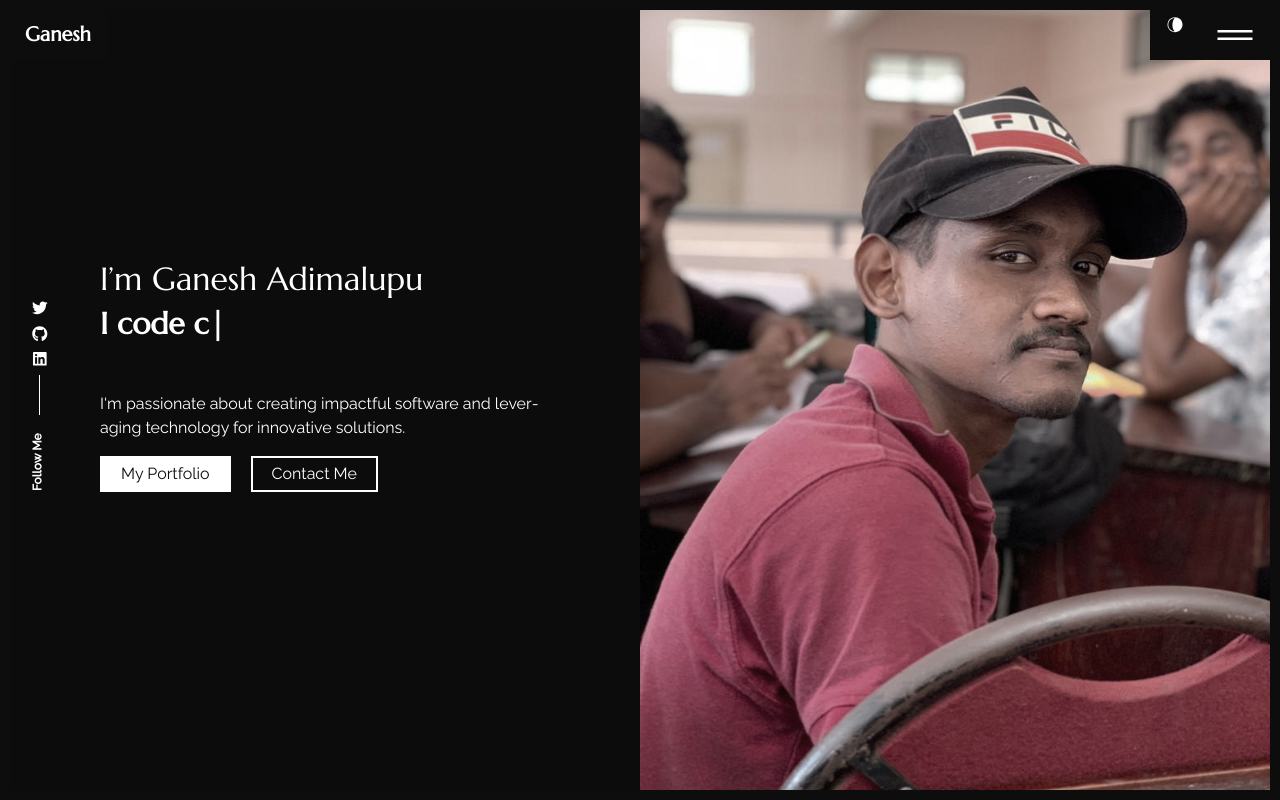
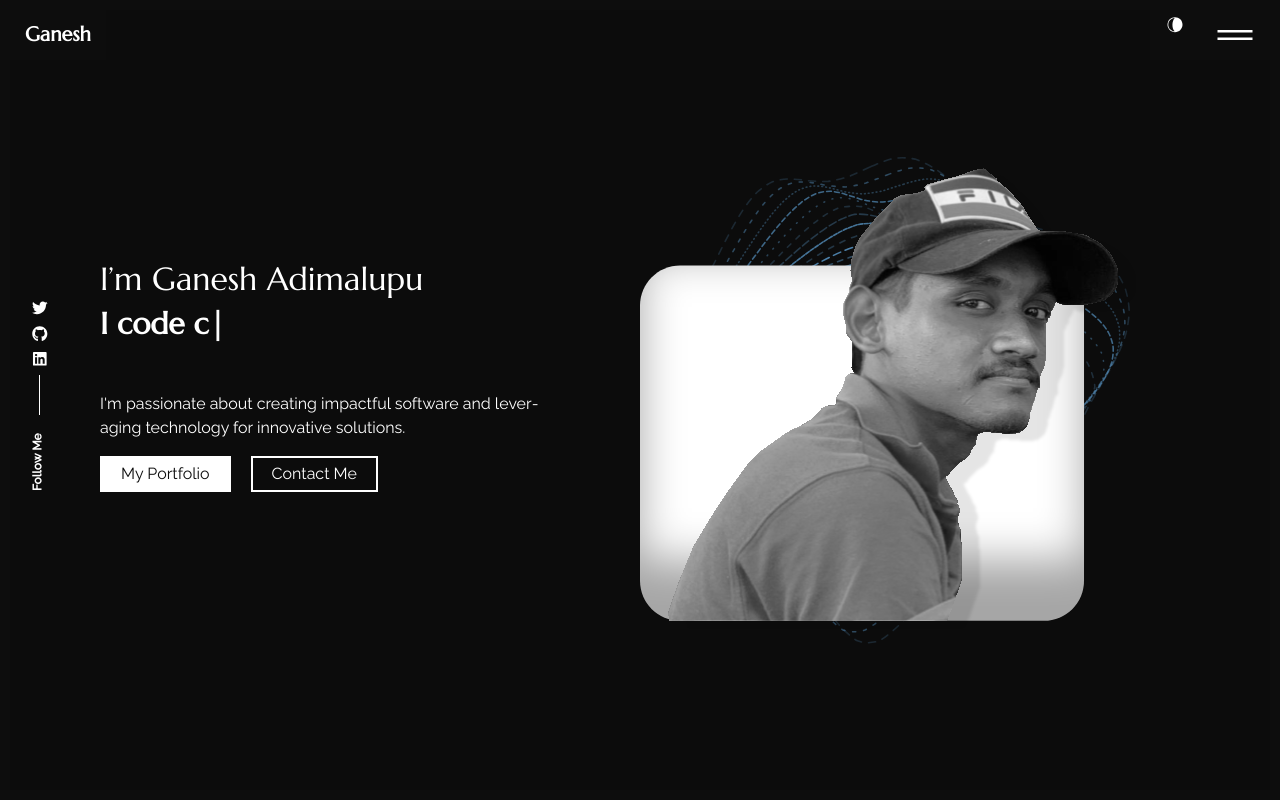
Before and after one commit to GaneshAdimalupu/Ganesh-Adimalupu, a React (Create React App) app: page / in a window 1280 px wide. Built offline with nearby package versions, Linux system fonts and the light colour scheme.

Commit message:
profile changes

```diff
--- a/package.json
+++ b/package.json
@@ -49,5 +49,5 @@
         "gh-pages": "^6.2.0",
         "url-loader": "^4.1.1"
     },
-    "homepage": "https://GaneshAdimalupu.github.io/Ganesh-react-portfolio"
+    "homepage": "https://GaneshAdimalupu.github.io/Ganesh-Adimalupu"
 }
--- a/src/content_option.js
+++ b/src/content_option.js
@@ -12,7 +12,6 @@ const introdata = {
         third: "I develop mobile apps",
     },
     description: "I'm passionate about creating impactful software and leveraging technology for innovative solutions.",
-   // your_img_url: "https://images.unsplash.com/photo-1514790193030-c89d266d5a9d",
 };
 
 const dataabout = {
--- a/src/pages/home/index.js
+++ b/src/pages/home/index.js
@@ -4,7 +4,8 @@ import { Helmet, HelmetProvider } from "react-helmet-async";
 import Typewriter from "typewriter-effect";
 import { introdata, meta } from "../../content_option";
 import { Link } from "react-router-dom";
-import profileImage from "../../assets/images/profile.jpeg"; // Import the image
+import profileImage from "../../assets/images/profile.svg";
+import backgroundImage from "../../assets/images/background.svg"; // Import the background SVG
 
 export const Home = () => {
   return (
@@ -18,7 +19,13 @@ export const Home = () => {
         <div className="intro_sec d-block d-lg-flex align-items-center ">
           <div
             className="h_bg-image order-1 order-lg-2 h-100 "
-            style={{ backgroundImage: `url(${profileImage})` }} // Use the imported image
+            style={{  backgroundImage: ` url(${profileImage}),url(${backgroundImage})`,
+            backgroundSize: "contain",
+            backgroundPosition: "center",
+            backgroundRepeat: "no-repeat",
+            width: '500px',
+            height:'500px'
+             } }
           ></div>
           <div className="text order-2 order-lg-1 h-100 d-lg-flex justify-content-center">
             <div className="align-self-center ">
--- a/src/pages/home/style.css
+++ b/src/pages/home/style.css
@@ -94,7 +94,7 @@ section {
 .intro_sec .h_bg-image {
     background-size: cover;
     background-position: center;
-    min-height: 700px;
+    min-height: 500px;
     position: relative;
 }
 
```
Also changed, not shown: src/assets/images/background.svg (added), src/assets/images/profile.svg (added).
